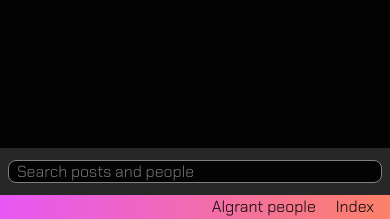
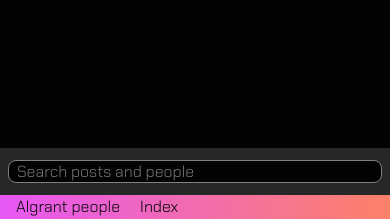
Before and after one commit to Marco177171/algrant, a Django app: template django_app/algrantapp/templates/index.html in a window 390 px wide. Shown: the part 625-844 px from the top of the page. Run offline with Django 3.2, Linux system fonts and the light colour scheme; the template is opened without the code that fills it, so the values that code supplies are empty.

Commit message:
Ui update

```diff
--- a/django_app/algrantapp/static/css/CarbonDesignSystem.css
+++ b/django_app/algrantapp/static/css/CarbonDesignSystem.css
@@ -314,6 +314,7 @@ footer a:hover {color: purple;}
 @media only screen and (max-width: 950px) {
 	main, nav, .explorer, .main_bottom {left: 0px;}
 	.sideBar {display: none;}
+	.explorer {text-align: unset;}
 }
 
 button {
```
